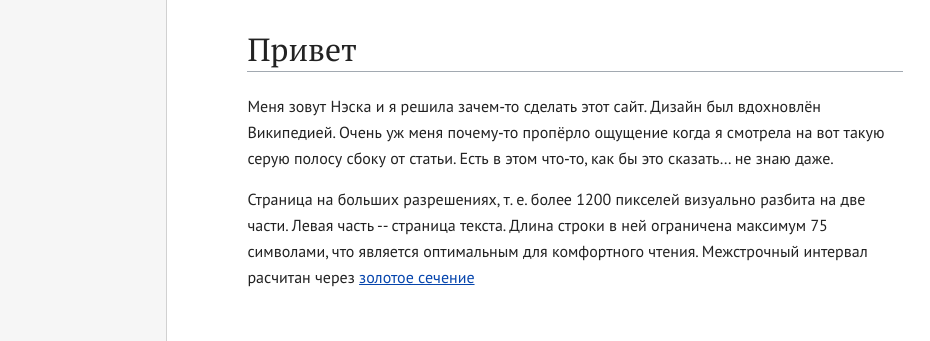
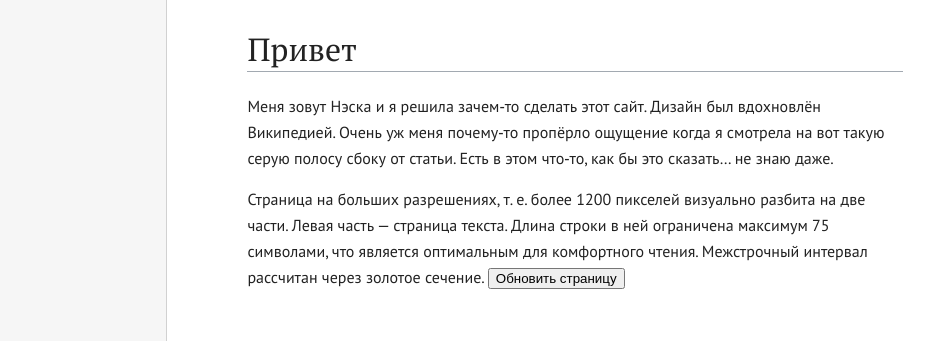
Before and after one commit to polina-aure/polina-aure.github.io, a plain HTML site: page index.html in a window 1280 px wide. Shown: the top 341 px of the page, 0-930 px from the left. Drawn offline with Linux system fonts and the light colour scheme; grey boxes are pictures that could not be loaded; a web font is replaced by a local one.

Commit message:
Reload button

```diff
--- a/index.html
+++ b/index.html
@@ -101,11 +101,11 @@
 
                 </div>
                 <div class="left">
-                    <p>Страница на больших разрешениях, т. е. более 1200 пикселей визуально разбита на две части.
-                        Левая часть -- страница текста. Длина строки в ней ограничена максимум 75 символами, что
-                        является оптимальным для комфортного чтения. Межстрочный интервал расчитан через <a href="https://grtcalculator.com/math/">золотое сечение</a></p>
+                    <p>Страница на&nbsp;больших разрешениях, т.&nbsp;е. более 1200 пикселей визуально разбита на&nbsp;две части.
+                        Левая часть&nbsp;&mdash; страница текста. Длина строки в&nbsp;ней ограничена максимум 75 символами, что
+                        является оптимальным для&nbsp;комфортного чтения. Межстрочный интервал рассчитан через золотое сечение. <button onclick="location.reload(true)">Обновить страницу</button></p>
                 </div>
             </div>
         </main>
-    </body>
+    </body>t
 </html>
```
